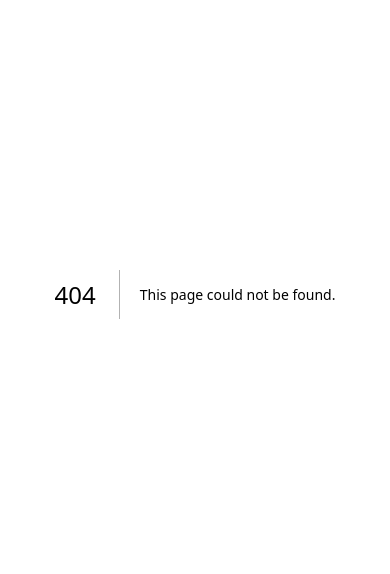
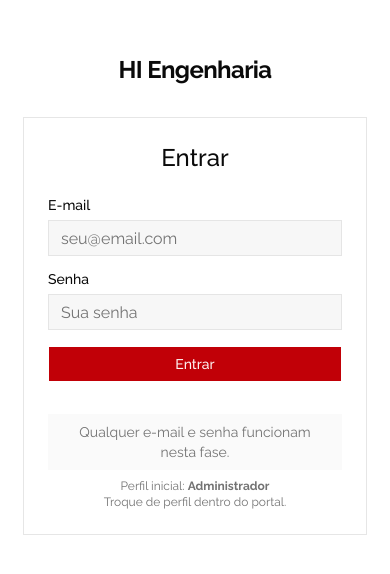
Before and after one commit to fabersoftbr/hi-engenharia, a Next.js app in the folder apps/web/: page /login in a window 390 px wide. Before the commit this address had no page. Shown: the part 128-702 px from the top of the page. Built offline with nearby package versions, Linux system fonts and the light colour scheme.

Commit message:
feat(01-02): add responsive login page with split layout
- Create /login route with 50/50 desktop split layout
- Left panel: form with logo
- Right panel: brand hero (hidden on mobile)
- No profile selector - profile switching happens in shell

```diff
--- /dev/null
+++ b/apps/web/app/(public)/login/page.tsx
@@ -0,0 +1,34 @@
+import { BrandLogo } from "@/components/brand-logo"
+import { LoginForm } from "@/components/auth/login-form"
+
+/**
+ * Login page route at /login.
+ * Desktop: split 50/50 layout with form on left, brand panel on right.
+ * Mobile: single-column centered form.
+ */
+export default function LoginPage() {
+  return (
+    <div className="flex min-h-screen flex-col lg:flex-row">
+      {/* Left panel - Form */}
+      <div className="flex flex-1 items-center justify-center p-6 lg:p-12">
+        <div className="flex flex-col items-center gap-8">
+          <BrandLogo variant="full" className="text-2xl" />
+          <LoginForm />
+        </div>
+      </div>
+
+      {/* Right panel - Brand (hidden on mobile) */}
+      <div className="hidden lg:flex lg:flex-1 lg:flex-col lg:items-center lg:justify-center lg:bg-primary lg:p-12">
+        <div className="max-w-md text-center">
+          <BrandLogo variant="full" className="mb-6 text-4xl text-primary-foreground" />
+          <h1 className="mb-4 text-3xl font-bold text-primary-foreground">
+            Hi Engenharia
+          </h1>
+          <p className="text-lg text-primary-foreground/80">
+            Soluções inteligentes em engenharia para seu projeto.
+          </p>
+        </div>
+      </div>
+    </div>
+  )
+}
```
